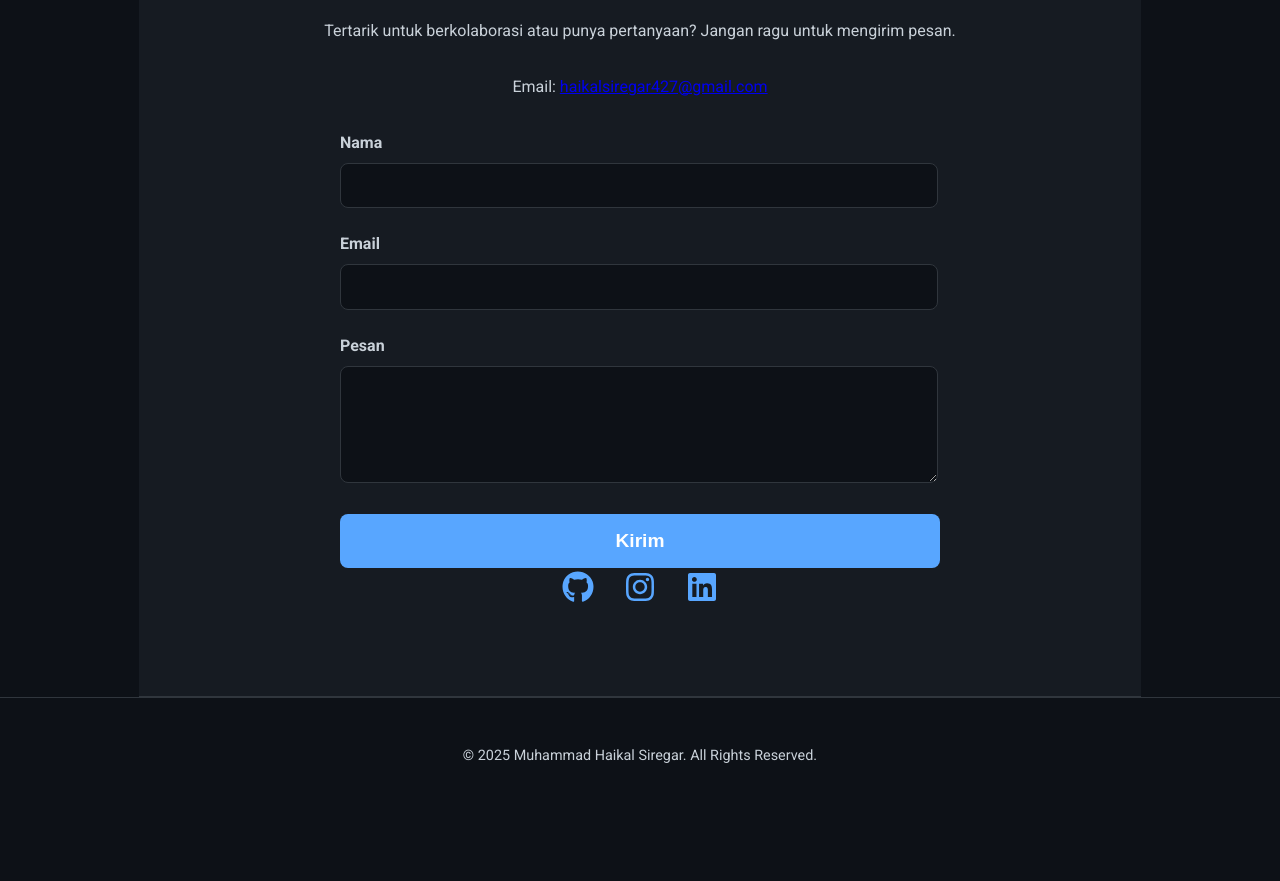
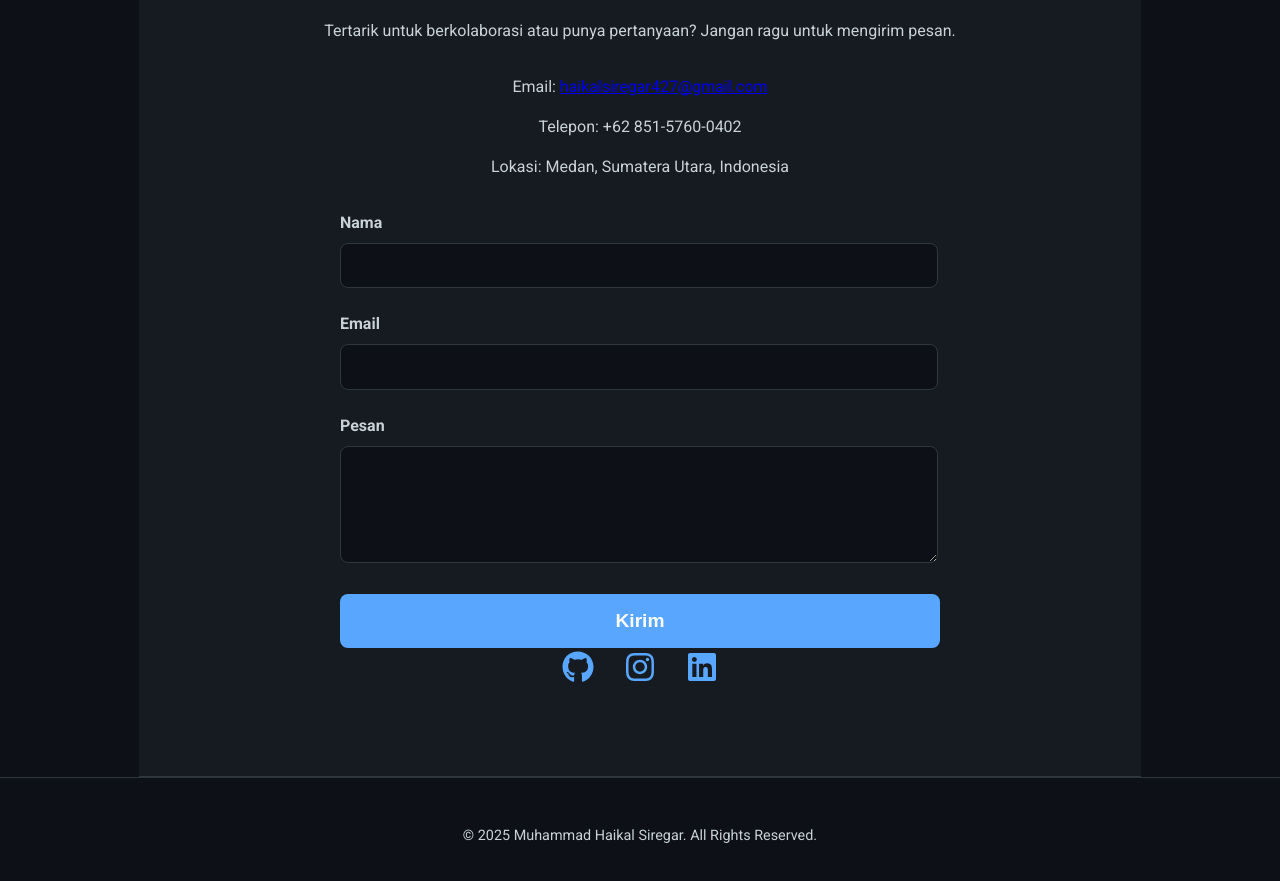
Before and after one commit to mhdhkl7/my-portofolio, a React (Vite) app: page / in a window 1280 px wide. Shown: the part 2722-3603 px from the top of the page. Before the commit the page ends 3535 px from the top, so only its background shows below. Built offline with nearby package versions, Linux system fonts and the light colour scheme.

Commit message:
Initial commit: update Contact.jsx

```diff
--- a/src/components/Contact.jsx
+++ b/src/components/Contact.jsx
@@ -10,6 +10,8 @@ const Contact = () => {
       </p>
 
       <p>Email: <a href="mailto:haikalsiregar427@gmail.com">haikalsiregar427@gmail.com</a></p>
+      <p>Telepon: +62 851-5760-0402</p>
+      <p>Lokasi: Medan, Sumatera Utara, Indonesia</p>
 
       <form
         className="contact-form"
```
